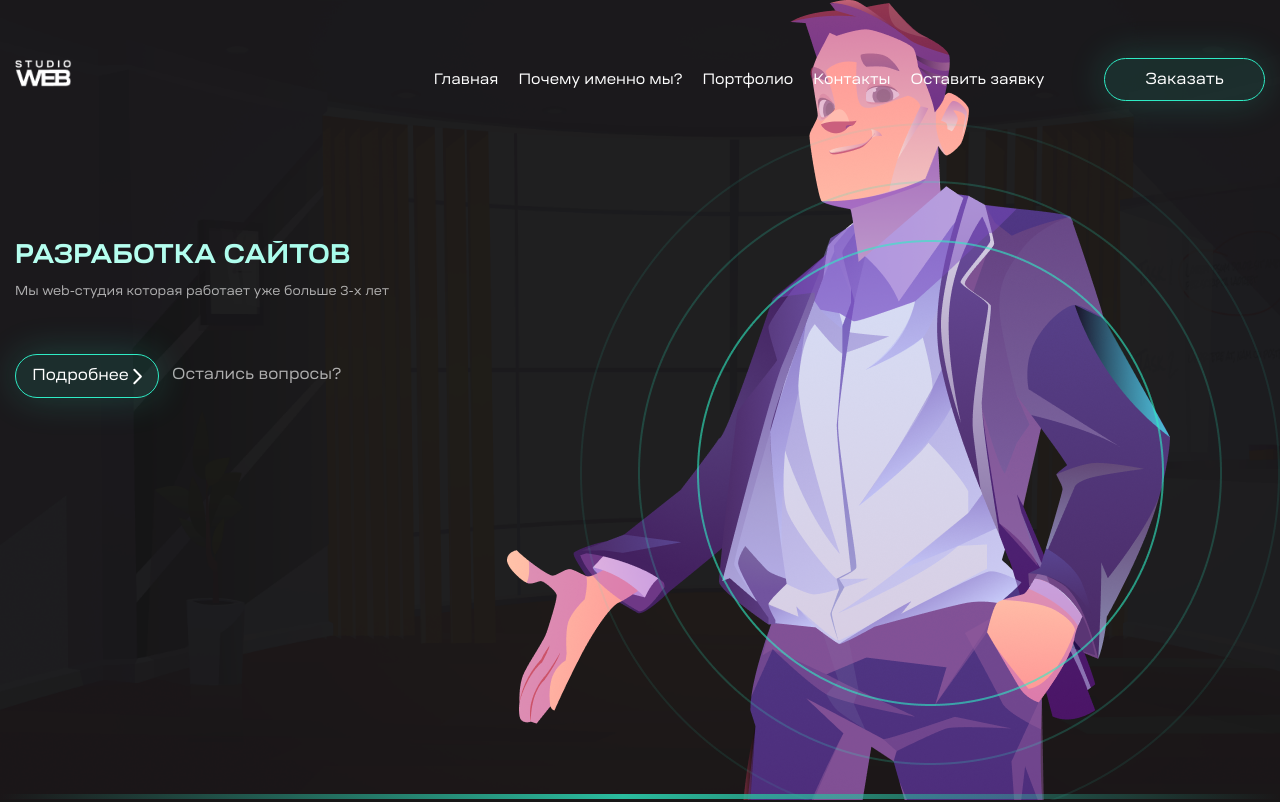
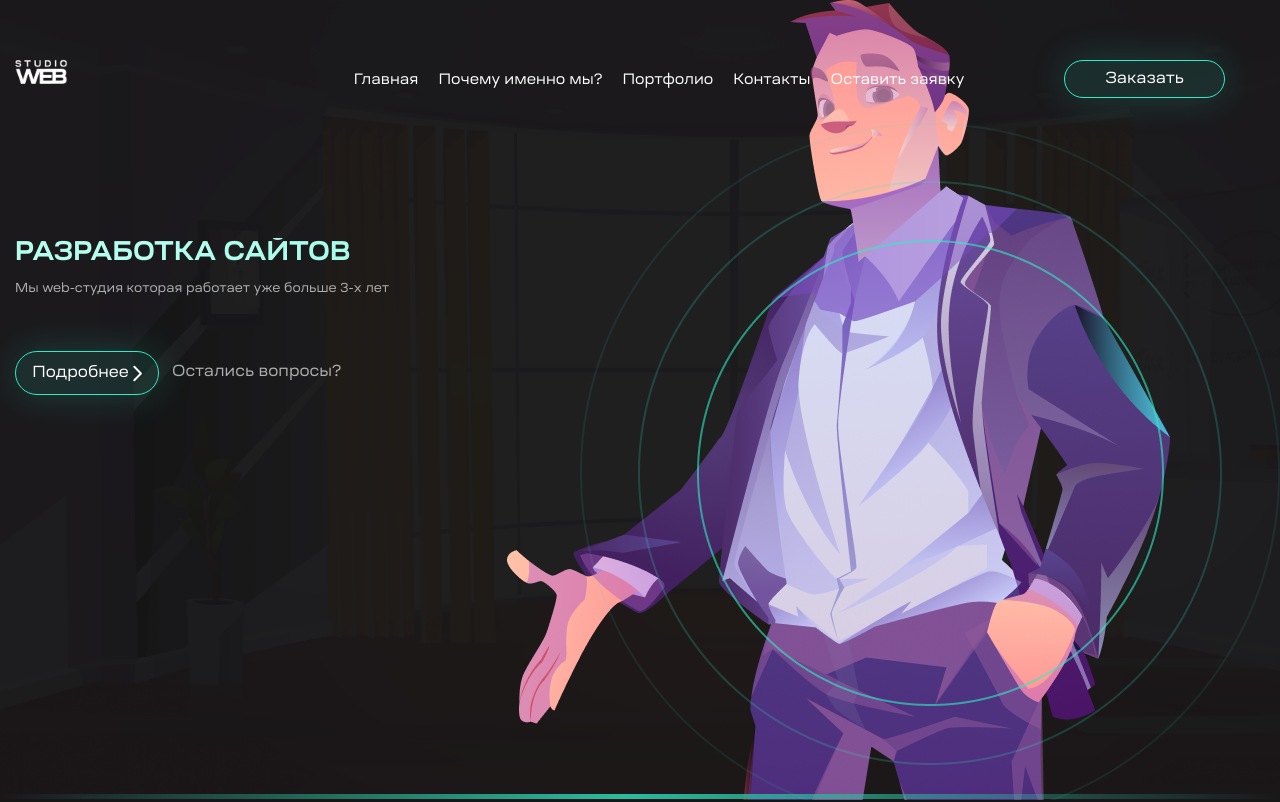
Before and after one commit to Antagonistos/studio-web, a plain HTML site: page index.html in a window 1280 px wide. Shown: the top 802 px of the page. Drawn offline with nearby package versions, Linux system fonts and the light colour scheme.

Commit message:
Add files via upload

```diff
--- a/index.html
+++ b/index.html
@@ -31,7 +31,9 @@
 						<li class="menu__item"> <a href="#" class="menu__link">Оставить заявку</a></li>
 					</ul>
 				</nav>
-				<a class="header__btn btn" href="#">Заказать</a>
+				<div class="header__btn">
+					<a href="#" class="btn">Заказать</a>
+				</div>
 			</div>
 		</div>
 	</header>
```
